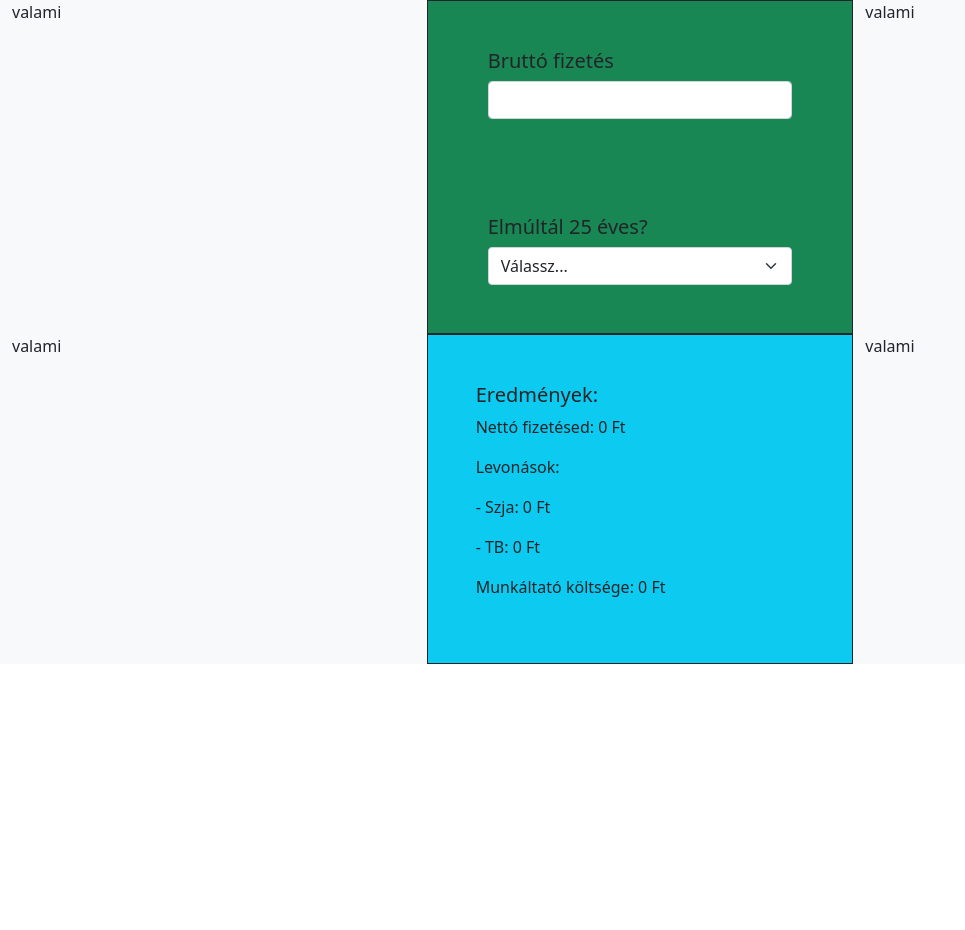
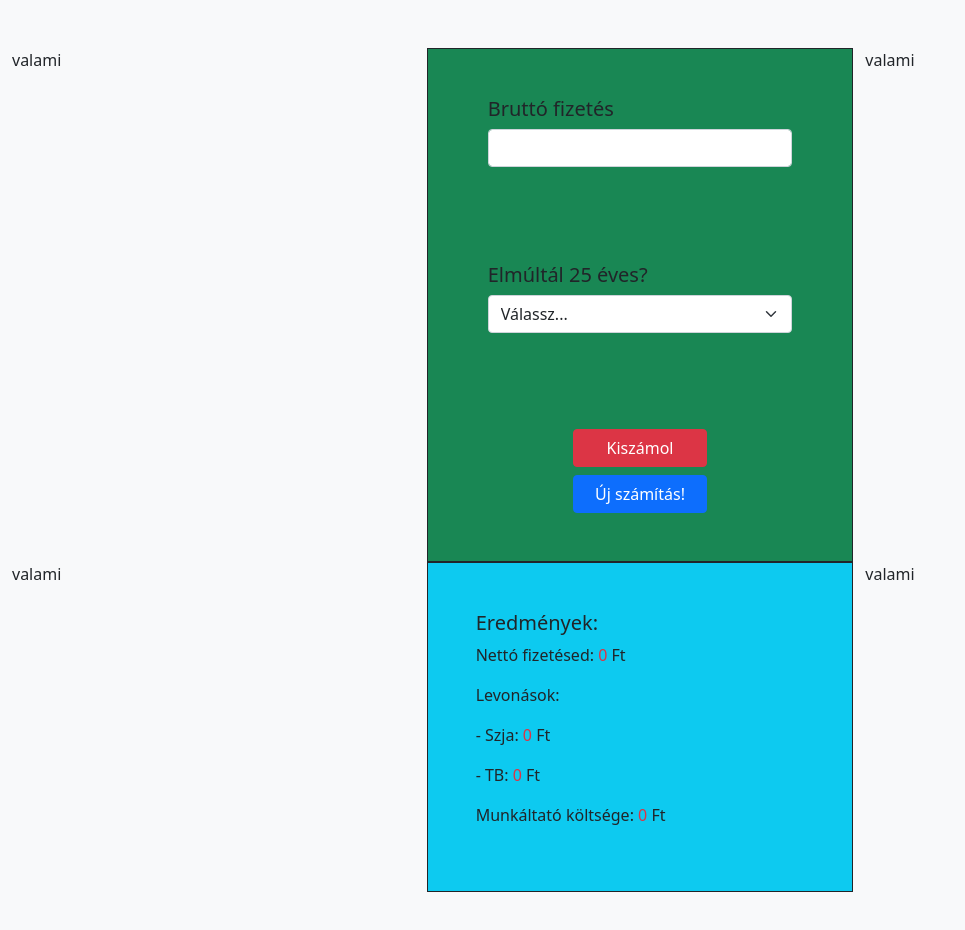
Before and after one commit to gustavkis/Brutto_netto_kalkulator, a plain HTML site: page index.html in a window 1280 px wide. Shown: the whole page, without its empty margins (0-965 px from the left). Before the commit the page ends 800 px from the top, so only its background shows below. Drawn offline with nearby package versions, Linux system fonts and the light colour scheme.

Commit message:
span formázás

```diff
--- a/index.html
+++ b/index.html
@@ -19,7 +19,7 @@
   </head>
   <body>
     <div class="container-fluid">
-      <div class="row bg-light">
+      <div class="row bg-light pt-5">
         <div class="col-4">valami</div>
 
         <div class="col-4 border border-dark bg-success">
@@ -30,29 +30,38 @@
             </div>
 
             <div class="col-auto p-5">
-              <label class="h5" for="kora">Elmúltál 25 éves?</label>
-              <select class="form-select" id="kora">
+              <label class="h5" for="kor">Elmúltál 25 éves?</label>
+              <select class="form-select" id="kor">
                 <option selected>Válassz...</option>
                 <option id="igen" value="1">Igen</option>
                 <option id="nem" value="2">Nem</option>
               </select>
             </div>
           </form>
+          <div class="pt-5 pb-5 d-grid gap-2 col-4 mx-auto">
+            <button type="button" onclick="megtalal()" class="btn btn-danger">
+              Kiszámol
+            </button>
+
+            <button type="button" onclick="uj()" class="btn btn-primary">
+              Új számítás!
+            </button>
+          </div>
         </div>
 
         <div class="col-4">valami</div>
       </div>
 
-      <div class="row bg-light">
+      <div class="row bg-light pb-5">
         <div class="col-4">valami</div>
 
         <div class="col-4 bg-info border border-dark p-5">
           <h5>Eredmények:</h5>
-          <p>Nettó fizetésed: <span id="nettoFizetes">0</span> Ft</p>
+          <p>Nettó fizetésed: <span class="text-danger" id="nettoKiiras">0</span> Ft</p>
           <p>Levonások:</p>
-          <p>- Szja: <span id="szJa">0</span> Ft</p>
-          <p>- TB: <span id="tb">0</span> Ft</p>
-          <p>Munkáltató költsége: <span id="munkaltatoKoltsege">0</span> Ft</p>
+          <p>- Szja: <span class="text-danger" id="szjKiiras">0</span> Ft</p>
+          <p>- TB: <span class="text-danger" id="tbKiiras">0</span> Ft</p>
+          <p>Munkáltató költsége: <span class="text-danger" id="mkKiiras">0</span> Ft</p>
         </div>
 
         <div class="col-4">valami</div>
```
